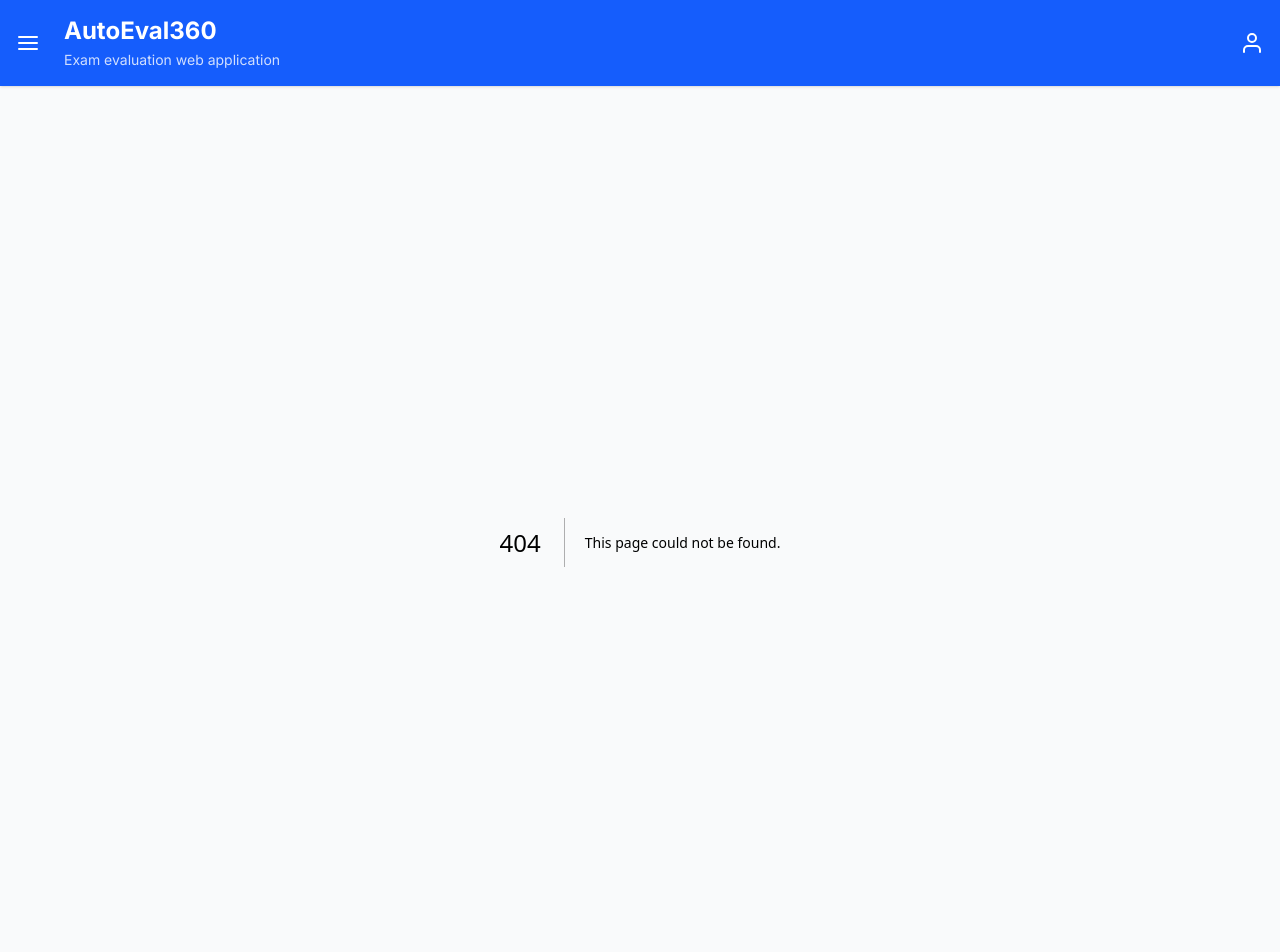
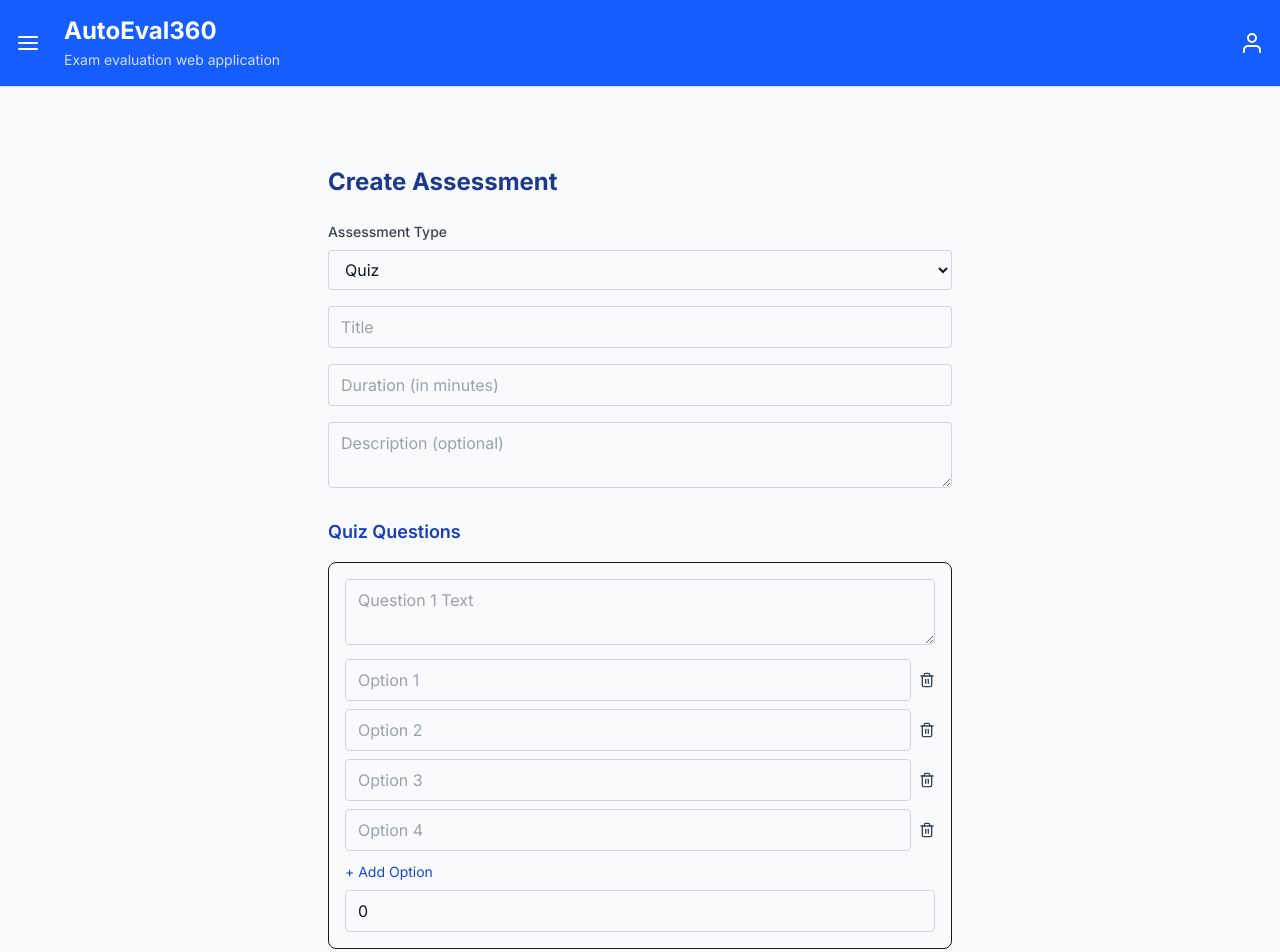
Before and after one commit to MYVirajani/AI-Exam-Evaluation-System, a Next.js app in the folder exam-evaluation-system/: page /educator/module/1/assessment in a window 1280 px wide. Before the commit this address had no page. Shown: the top 952 px of the page. Built offline with nearby package versions, Linux system fonts and the light colour scheme.

Commit message:
Implement Create Assessment UI

```diff
--- /dev/null
+++ b/exam-evaluation-system/src/app/educator/module/[moduleId]/assessment/page.tsx
@@ -0,0 +1,260 @@
+"use client";
+
+import React, { useState } from "react";
+import { useParams, useRouter } from "next/navigation";
+import { FiTrash2 } from "react-icons/fi";
+import Input from "@/components/ui/Input";
+import Textarea from "@/components/ui/Textarea";
+import Button from "@/components/Button";
+
+interface Question {
+  questionText: string;
+  options: string[];
+  correctAnswerIndex: number;
+}
+
+const assessmentTypes = [
+  { label: "Quiz", value: "quiz" },
+  { label: "Assignment", value: "assignment" },
+  { label: "Mid Exam", value: "midExam" },
+  { label: "End Exam", value: "endExam" },
+];
+
+export default function AssessmentFormPage() {
+  const { moduleId } = useParams();
+  const router = useRouter();
+
+  const [type, setType] = useState("quiz");
+  const [title, setTitle] = useState("");
+  const [duration, setDuration] = useState("");
+  const [description, setDescription] = useState("");
+  const [questions, setQuestions] = useState<Question[]>([
+    {
+      questionText: "",
+      options: ["", "", "", ""],
+      correctAnswerIndex: 0,
+    },
+  ]);
+
+  const handleQuestionChange = (
+    index: number,
+    field: keyof Question,
+    value: any
+  ) => {
+    const newQuestions = [...questions];
+    newQuestions[index][field] = value;
+    setQuestions(newQuestions);
+  };
+
+  const handleOptionChange = (qIdx: number, optIdx: number, value: string) => {
+    const newQuestions = [...questions];
+    newQuestions[qIdx].options[optIdx] = value;
+    setQuestions(newQuestions);
+  };
+
+  const addOption = (qIdx: number) => {
+    const newQuestions = [...questions];
+    newQuestions[qIdx].options.push("");
+    setQuestions(newQuestions);
+  };
+
+  const removeOption = (qIdx: number, optIdx: number) => {
+    const newQuestions = [...questions];
+    newQuestions[qIdx].options.splice(optIdx, 1);
+
+    if (
+      newQuestions[qIdx].correctAnswerIndex >= newQuestions[qIdx].options.length
+    ) {
+      newQuestions[qIdx].correctAnswerIndex = 0;
+    }
+
+    setQuestions(newQuestions);
+  };
+
+  const addQuestion = () => {
+    setQuestions([
+      ...questions,
+      {
+        questionText: "",
+        options: ["", "", "", ""],
+        correctAnswerIndex: 0,
+      },
+    ]);
+  };
+
+  const removeQuestion = (index: number) => {
+    const newQuestions = questions.filter((_, i) => i !== index);
+    setQuestions(newQuestions);
+  };
+
+  const handleSubmit = async () => {
+    const assessment = {
+      moduleId,
+      type,
+      title,
+      duration,
+      description,
+      ...(type === "quiz" && { questions }),
+    };
+
+    console.log("Submitting Assessment:", assessment);
+
+    // await fetch("/api/educator/assessment", { method: "POST", body: JSON.stringify(assessment) });
+
+    router.push(`/educator/module/${moduleId}`);
+  };
+
+  return (
+    <div className="p-6 max-w-2xl mx-auto">
+      <h1 className="text-2xl font-bold text-blue-900 mb-6">
+        Create Assessment
+      </h1>
+
+      {/* Type Selector */}
+      <div className="mb-4">
+        <label className="block mb-2 text-sm font-medium text-gray-700">
+          Assessment Type
+        </label>
+        <select
+          className="w-full border border-gray-300 rounded px-3 py-2 text-gray-900"
+          value={type}
+          onChange={(e) => setType(e.target.value)}
+        >
+          {assessmentTypes.map((t) => (
+            <option key={t.value} value={t.value}>
+              {t.label}
+            </option>
+          ))}
+        </select>
+      </div>
+
+      {/* Common Fields */}
+      <div className="mb-4">
+        <Input
+          placeholder="Title"
+          value={title}
+          onChange={(e) => setTitle(e.target.value)}
+          className="text-gray-900"
+        />
+      </div>
+      <div className="mb-4">
+        <Input
+          placeholder="Duration (in minutes)"
+          value={duration}
+          onChange={(e) => setDuration(e.target.value)}
+          className="text-gray-900"
+        />
+      </div>
+      <div className="mb-4">
+        <Textarea
+          placeholder="Description (optional)"
+          value={description}
+          onChange={(e) => setDescription(e.target.value)}
+          className="text-gray-900"
+        />
+      </div>
+
+      {/* Quiz Questions */}
+      {type === "quiz" && (
+        <div className="mt-6">
+          <h2 className="text-lg font-semibold text-blue-800 mb-4">
+            Quiz Questions
+          </h2>
+
+          {questions.map((q, qIdx) => (
+            <div
+              key={qIdx}
+              className="mb-6 border p-4 rounded-lg bg-gray-50 relative"
+            >
+              <Textarea
+                placeholder={`Question ${qIdx + 1} Text`}
+                value={q.questionText}
+                onChange={(e) =>
+                  handleQuestionChange(qIdx, "questionText", e.target.value)
+                }
+                className="text-gray-900 mb-2"
+              />
+
+              {q.options.map((opt, optIdx) => (
+                <div key={optIdx} className="mb-2 flex items-center gap-2">
+                  <Input
+                    placeholder={`Option ${optIdx + 1}`}
+                    value={opt}
+                    onChange={(e) =>
+                      handleOptionChange(qIdx, optIdx, e.target.value)
+                    }
+                    className="text-gray-900 flex-1"
+                  />
+                  {q.options.length > 1 && (
+                    <button
+                      type="button"
+                      onClick={() => removeOption(qIdx, optIdx)}
+                      className="text-gray-700 hover:text-gray-800"
+                      title="Remove Option"
+                    >
+                      <FiTrash2 size={16} />
+                    </button>
+                  )}
+                </div>
+              ))}
+
+              <button
+                type="button"
+                onClick={() => addOption(qIdx)}
+                className="text-blue-700 text-sm mb-2 hover:underline"
+              >
+                + Add Option
+              </button>
+
+              <Input
+                type="number"
+                min={0}
+                max={q.options.length - 1}
+                placeholder={`Correct Answer Index (0-${q.options.length - 1})`}
+                value={q.correctAnswerIndex}
+                onChange={(e) =>
+                  handleQuestionChange(
+                    qIdx,
+                    "correctAnswerIndex",
+                    parseInt(e.target.value)
+                  )
+                }
+                className="text-gray-900"
+              />
+
+              {/* Remove Question Button */}
+              {questions.length > 1 && (
+                <div className="mt-2 flex justify-end">
+                  <button
+                    type="button"
+                    onClick={() => removeQuestion(qIdx)}
+                    className="flex items-center gap-1 text-gray-700 text-sm hover:underline"
+                  >
+                    <FiTrash2 size={16} />
+                    Remove Question
+                  </button>
+                </div>
+              )}
+            </div>
+          ))}
+
+          <button
+            type="button"
+            onClick={addQuestion}
+            className="text-blue-700 text-sm flex items-center gap-1 hover:underline"
+          >
+            + Add Question
+          </button>
+        </div>
+      )}
+
+      {/* Submit/Cancel */}
+      <div className="flex gap-2 mt-6">
+        <Button onClick={handleSubmit}>Create Assessment</Button>
+        <Button variant="outline" onClick={() => router.back()}>
+          Cancel
+        </Button>
+      </div>
+    </div>
+  );
+}
--- a/exam-evaluation-system/src/app/educator/module/[moduleId]/page.tsx
+++ b/exam-evaluation-system/src/app/educator/module/[moduleId]/page.tsx
@@ -8,6 +8,7 @@ import EventCreationForm, {
 } from "@/components/EventCreationForm";
 import LessonCreationForm from "./LessonCreationForm";
 import LessonCard from "./LessonCard";
+import { useRouter } from "next/navigation";
 
 interface Material {
   material_id: string;
@@ -49,6 +50,8 @@ export default function ModulePage({ params }: ModulePageProps) {
   const [error, setError] = useState<string | null>(null);
   const [educatorId, setEducatorId] = useState<string | null>(null);
   const [isLessonModalOpen, setIsLessonModalOpen] = useState(false);
+   const router = useRouter();
+
 
   useEffect(() => {
     (async () => {
@@ -77,7 +80,7 @@ export default function ModulePage({ params }: ModulePageProps) {
         if (!res.ok) throw new Error("Failed to fetch module data");
 
         const data = await res.json();
-        console.log('data: ', data);
+        console.log("data: ", data);
         setModuleData(data);
       } catch (err) {
         console.error("[getModuleData_ERROR]", err);
@@ -181,6 +184,16 @@ export default function ModulePage({ params }: ModulePageProps) {
           <h2 className="text-xl font-semibold text-blue-800">
             Upcoming Events
           </h2>
+
+          <div className="flex gap-2">
+            <Button
+              onClick={() =>
+                router.push(`/educator/module/${moduleId}/assessment`)
+              }
+            >
+              Create Assessment
+            </Button>
+
             <Button
               variant="primary"
               size="sm"
@@ -189,6 +202,8 @@ export default function ModulePage({ params }: ModulePageProps) {
               + New Event
             </Button>
           </div>
+        </div>
+
         {assessments.length === 0 ? (
           <p className="text-gray-600 italic">No assessments scheduled.</p>
         ) : (
@@ -260,7 +275,9 @@ export default function ModulePage({ params }: ModulePageProps) {
                 // TODO: open edit modal or form
               }}
               onDelete={() => {
-        const confirmDelete = confirm("Are you sure you want to delete this lesson?");
+                const confirmDelete = confirm(
+                  "Are you sure you want to delete this lesson?"
+                );
                 if (!confirmDelete) return;
 
                 // TODO: make DELETE request here and update state accordingly
--- /dev/null
+++ b/exam-evaluation-system/src/components/ui/Input/index.tsx
@@ -0,0 +1,10 @@
+
+export default function Input(props: React.InputHTMLAttributes<HTMLInputElement>) {
+  return (
+    <input
+      {...props}
+      className={`w-full border border-gray-300 rounded px-3 py-2 placeholder-gray-400 focus:outline-none focus:ring-2 focus:ring-blue-500 ${props.className || ''}`}
+      placeholder={props.placeholder}
+    />
+  );
+}
--- /dev/null
+++ b/exam-evaluation-system/src/components/ui/TextArea/index.tsx
@@ -0,0 +1,10 @@
+// Textarea.tsx example snippet
+export default function Textarea(props: React.TextareaHTMLAttributes<HTMLTextAreaElement>) {
+  return (
+    <textarea
+      {...props}
+      className={`w-full border border-gray-300 rounded px-3 py-2 placeholder-gray-400 focus:outline-none focus:ring-2 focus:ring-blue-500 ${props.className || ''}`}
+      placeholder={props.placeholder}
+    />
+  );
+}
```
Lines whose indentation alone changed are shown as unchanged.
